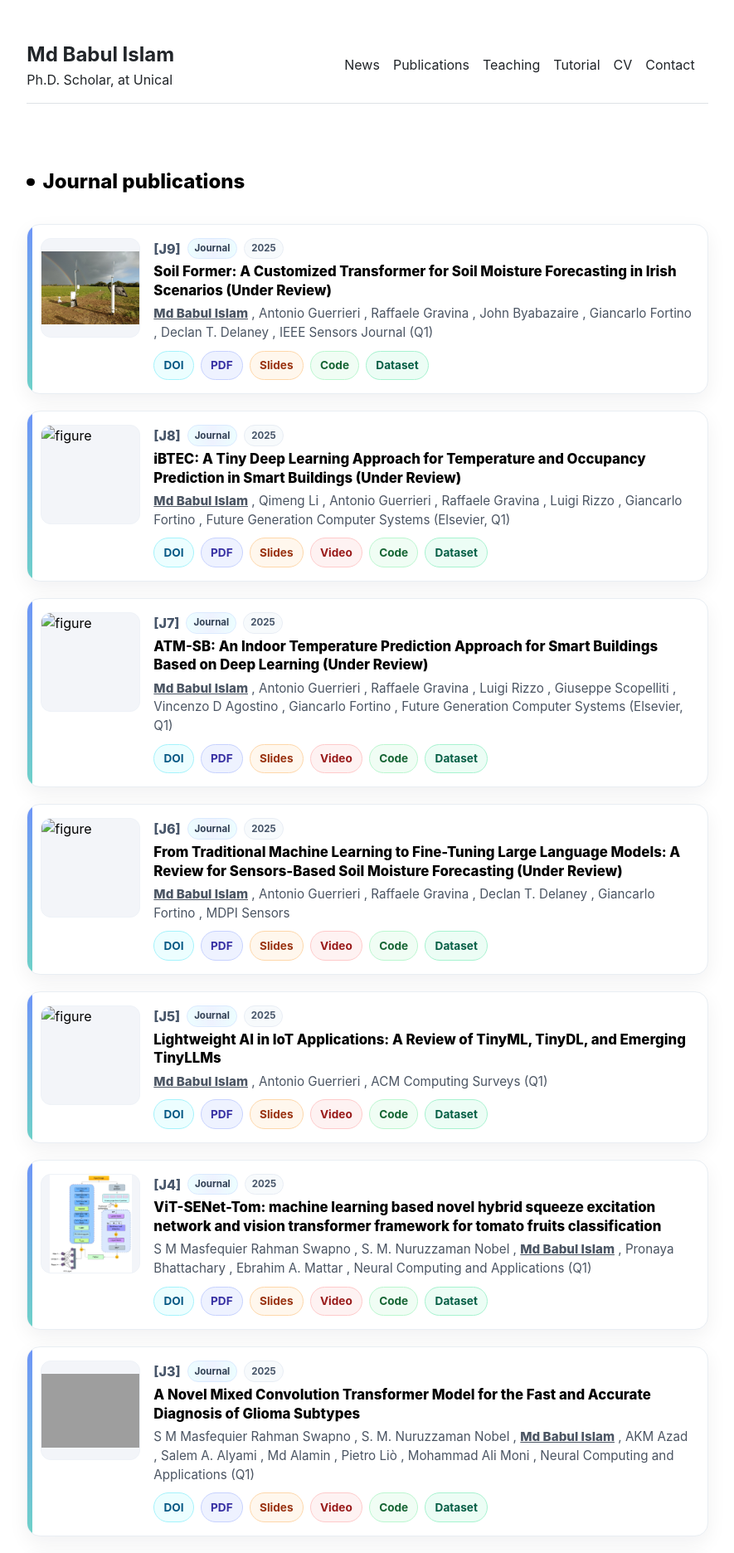
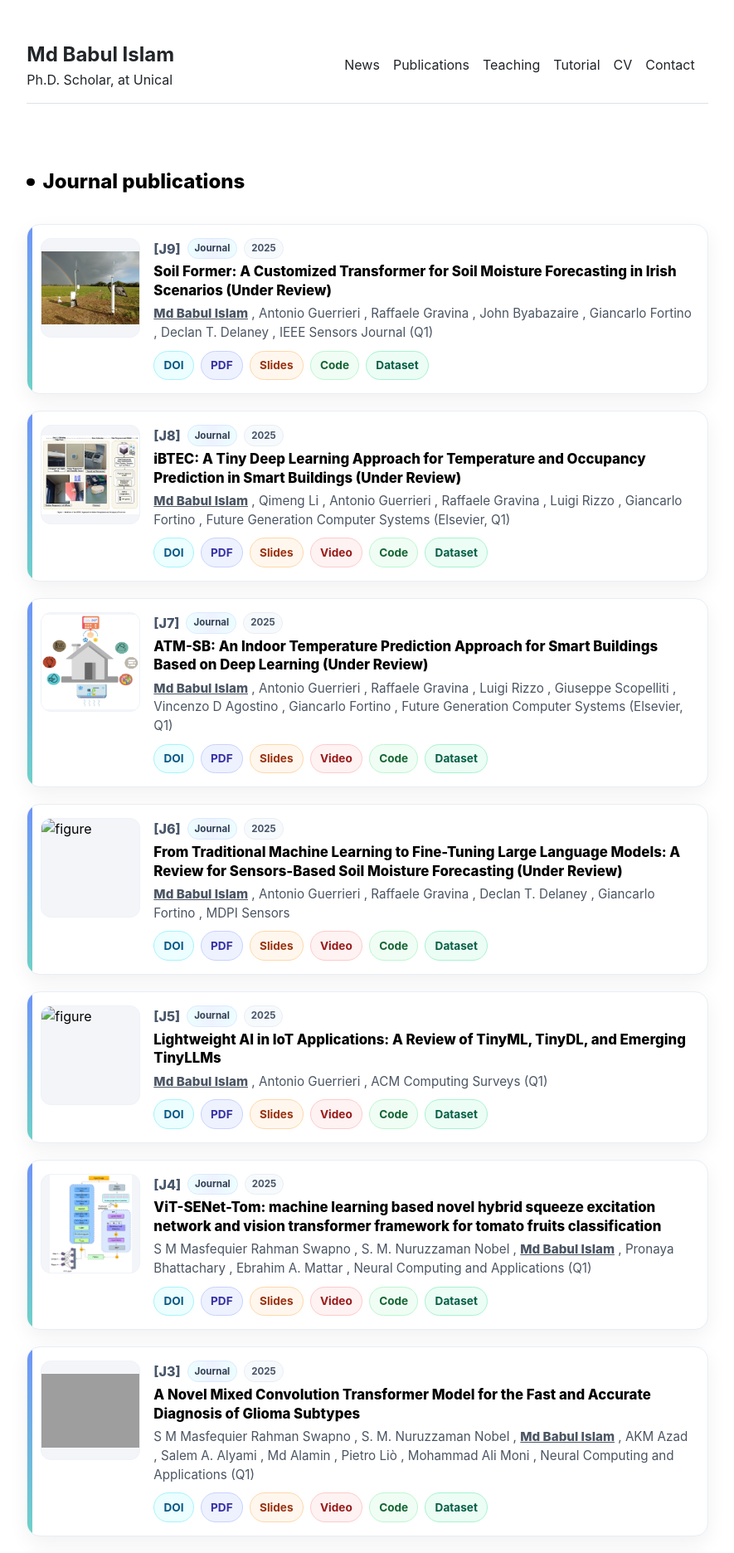
Before and after one commit to babulcseian/babulcseian.github.io, a Jekyll site: the page built from publications.md, in a window 1280 px wide. Shown: the top 1872 px of the page at 83% size, without its empty margins (197-1082 px from the left). Built offline with Jekyll 4.4.1, drawn with Linux system fonts in a browser that asks for light colours; a style sheet for code colours, icons or effects is not loaded; grey boxes are pictures that could not be loaded.

Commit message:
Update publications.yml

```diff
--- a/_data/publications.yml
+++ b/_data/publications.yml
@@ -34,7 +34,7 @@ journal:
     slides: ""
     videos: ""
     dataset: ""
-    figure: ""
+    figure: "/assets/img/paper/journal/ibtec.jpg"
     fit: "contain"
 
   - year: 2025
@@ -54,7 +54,7 @@ journal:
     slides: ""
     videos: ""
     dataset: ""
-    figure: ""
+    figure: "/assets/img/paper/journal/Omnia Dataset.png"
     fit: "contain"
 
   - year: 2025
```
